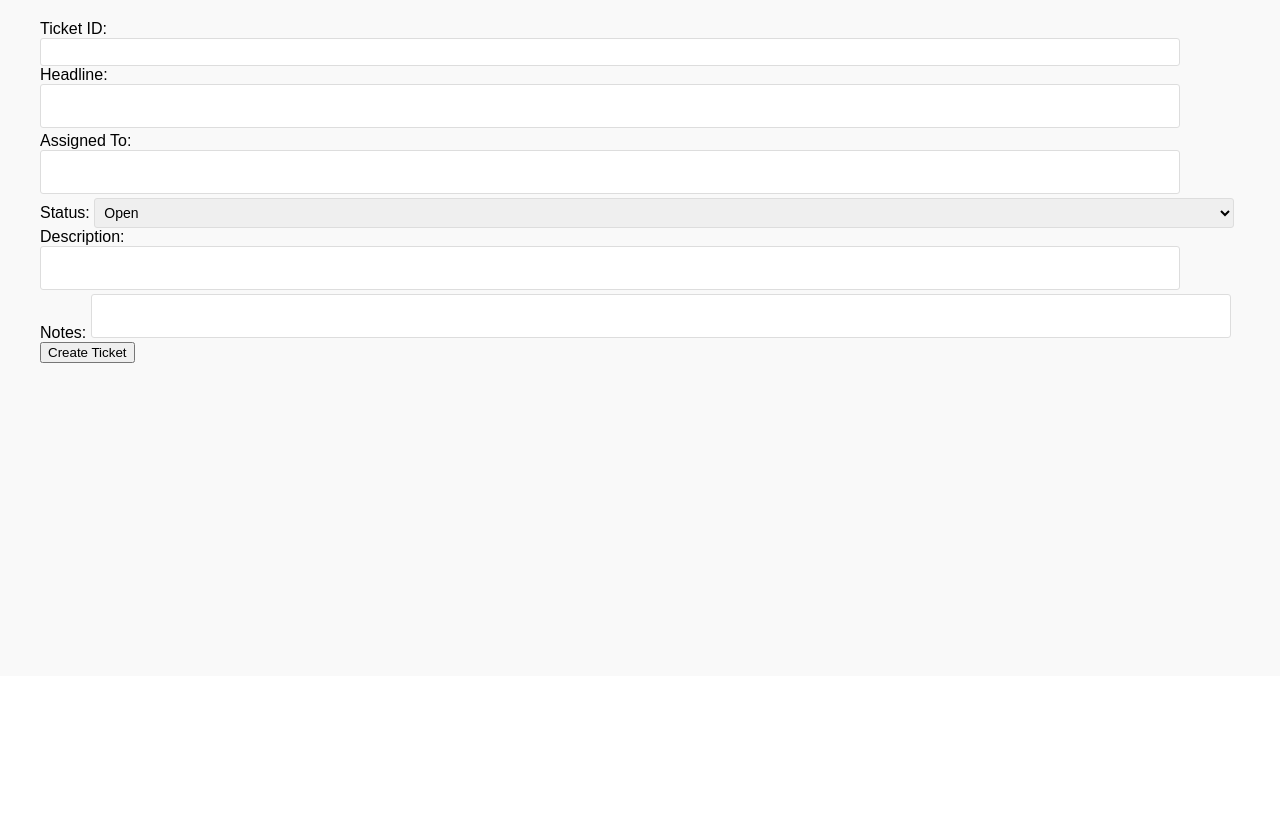
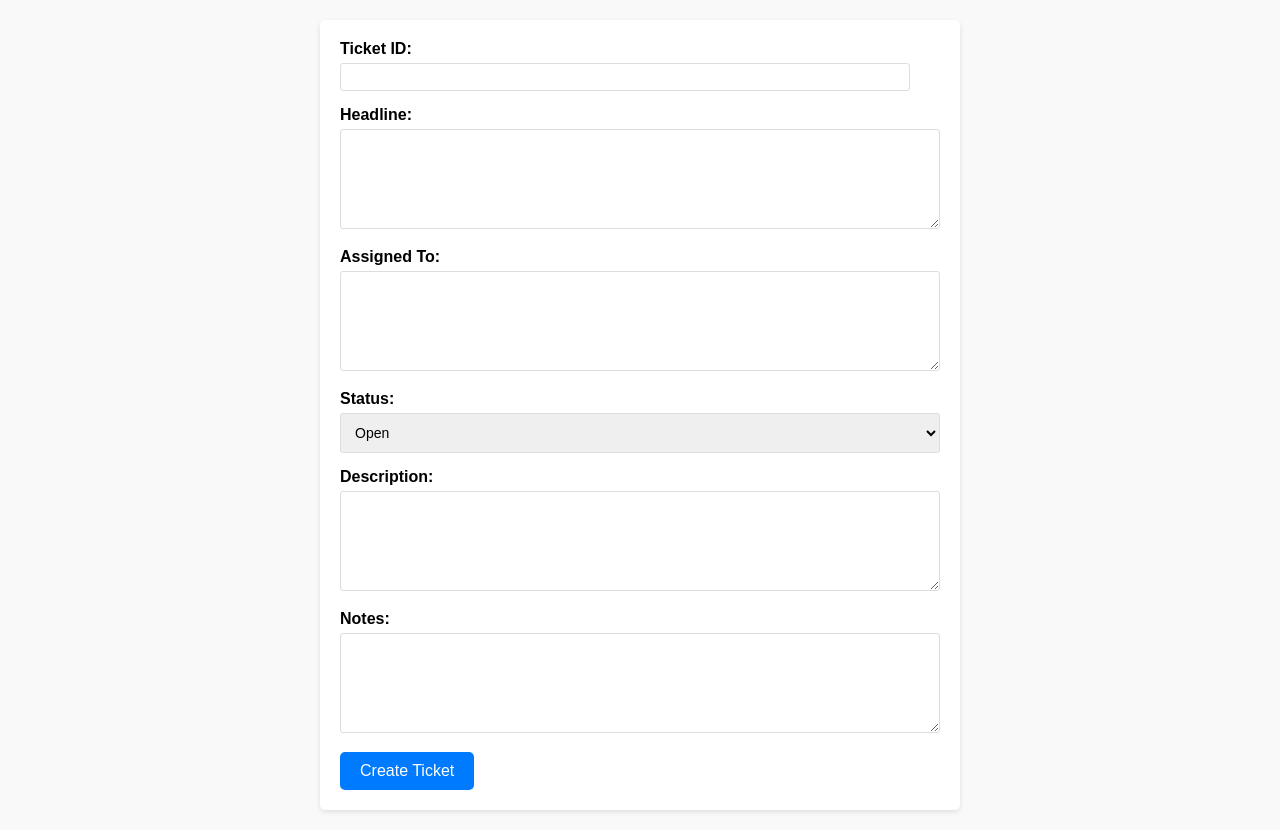
Before and after one commit to imanuelt/ticketingabnet, a Flask app: template templates/create.html in a window 1280 px wide. Shown: the part 124-954 px from the top of the page. Before the commit the page ends 487 px from the top, so only its background shows below. Run offline with Flask 3, Linux system fonts and the light colour scheme; the template is opened without the code that fills it, so the values that code supplies are empty.

Commit message:
Your descriptive message for the changes

```diff
--- a/static/styles.css
+++ b/static/styles.css
@@ -54,7 +54,7 @@ header h1 {
 
 main {
     padding: 20px;
-    max-width: 1200px;
+    max-width: 1400px;
     margin: 0 auto;
 }
 
@@ -80,9 +80,8 @@ main {
 
 /* Table Styling */
 table {
-    width: 100%; /* Make the table occupy the full width of the container */
-    max-width: 1400px; /* Add a maximum width to avoid stretching too much on larger screens */
-    margin: 0 auto; /* Center the table on the page */
+    width: 95%; /* Adjust table width */
+    margin: 0 auto; /* Center the table */
     border-collapse: collapse;
     margin-top: 20px;
     background-color: white;
@@ -121,68 +120,66 @@ textarea, select, input[type="text"] {
 /* Make Description column wider */
 table td:nth-child(6),
 table th:nth-child(6) {
-    width: 30%; /* Make the Description column 30% of the table width */
+    width: 30%; /* Adjust the description column width */
 }
 
 /* Make Headline column wider */
 table td:nth-child(3),
 table th:nth-child(3) {
-    width: 20%; /* Adjust headline column width */
+    width: 20%;
 }
 
 /* Adjust height of rows */
 table th, table td {
-    height: 60px; /* Adjust row height */
+    height: auto; /* Adjust height dynamically */
 }
 
-/* Create Form Styling */
-.create-form {
-    max-width: 600px; /* Restrict form width */
-    margin: 0 auto; /* Center the form */
+/* Form Styling for Create Page */
+.form-container {
+    max-width: 600px;
+    margin: 0 auto;
+    background-color: white;
     padding: 20px;
-    background-color: #f9f9f9;
     border-radius: 5px;
     box-shadow: 0 2px 5px rgba(0, 0, 0, 0.1);
 }
 
-.create-form .form-group {
+.form-group {
     margin-bottom: 15px;
 }
 
-.create-form label {
+.form-group label {
     display: block;
+    margin-bottom: 5px;
     font-weight: bold;
-    margin-bottom: 5px;
 }
 
-.create-form input[type="text"],
-.create-form select,
-.create-form textarea {
+textarea, input, select {
     width: 100%;
     padding: 10px;
     font-size: 14px;
     border: 1px solid #ddd;
     border-radius: 3px;
-    margin-top: 5px;
-}
-
-.create-form textarea {
     resize: vertical;
 }
 
-.create-form button {
-    width: 100%;
-    padding: 10px;
+textarea {
+    height: 100px;
+}
+
+.btn-primary {
+    display: inline-block;
+    padding: 10px 20px;
     background-color: #007bff;
     color: white;
+    text-decoration: none;
     border: none;
-    border-radius: 3px;
+    border-radius: 5px;
     font-size: 16px;
     cursor: pointer;
-    margin-top: 10px;
 }
 
-.create-form button:hover {
+.btn-primary:hover {
     background-color: #0056b3;
 }
 
@@ -202,9 +199,4 @@ table th, table td {
         font-weight: bold;
         display: block;
     }
-
-    .create-form {
-        width: 100%;
-        padding: 10px;
-    }
 }
```
